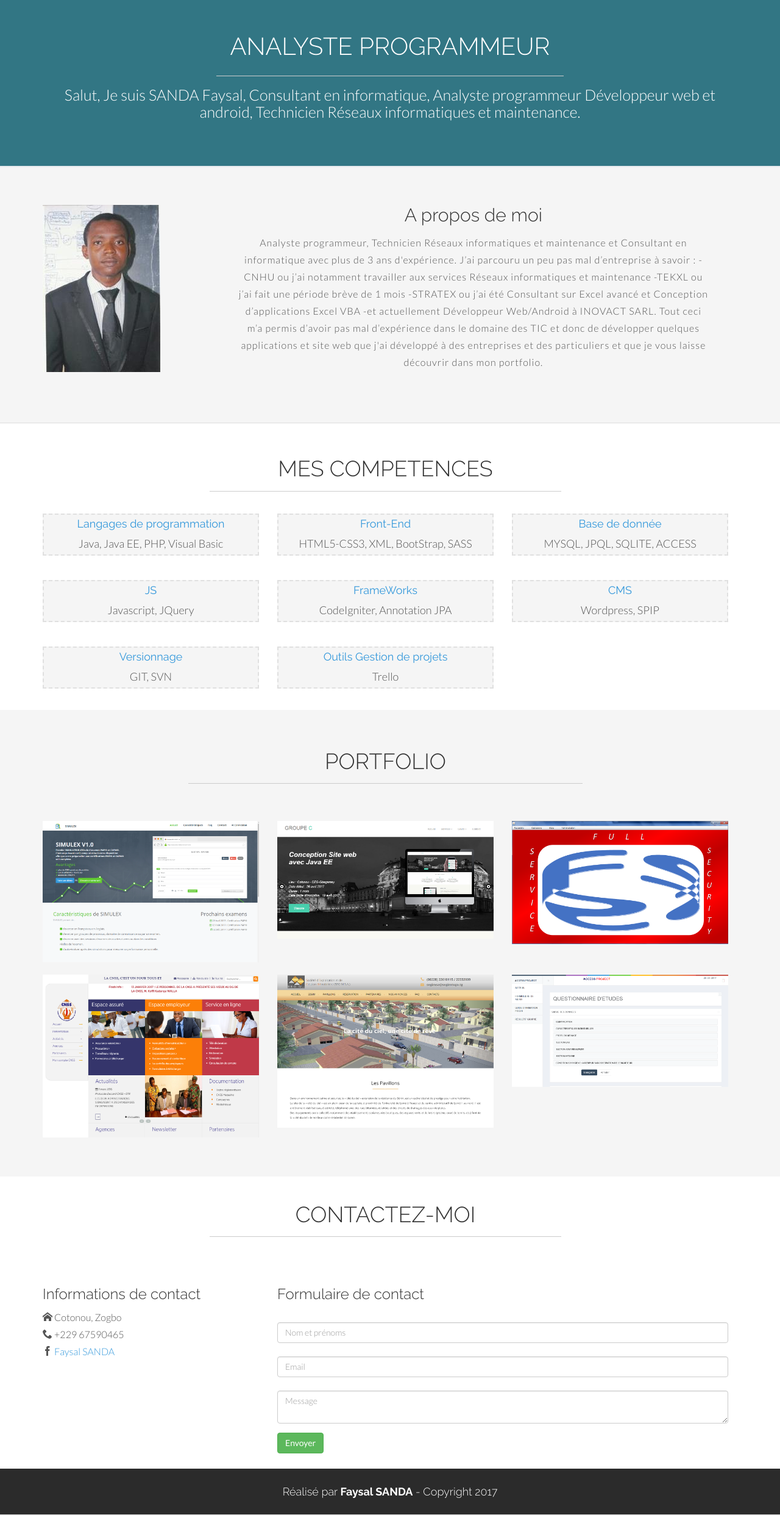
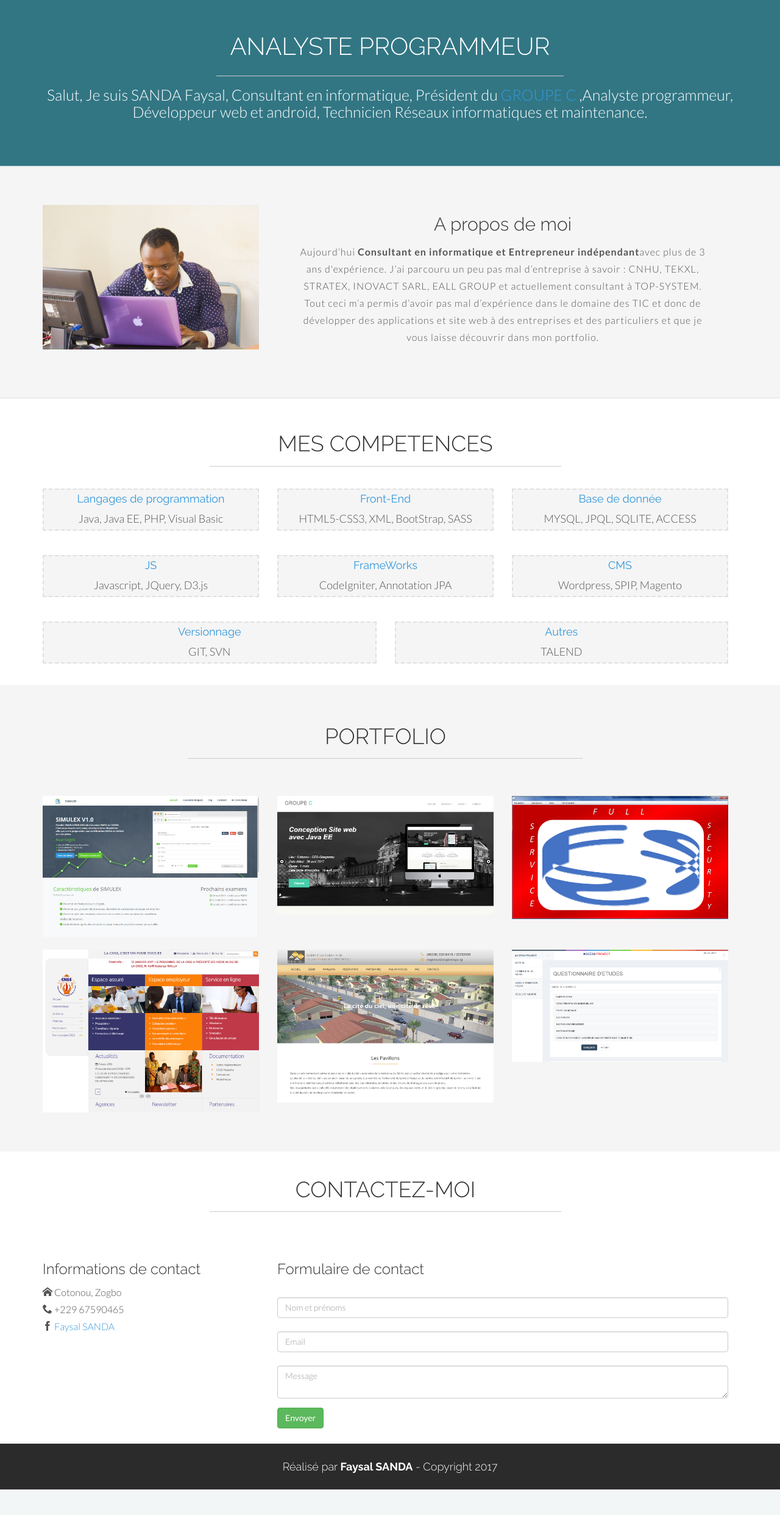
Before and after one commit to faysalluma/faysal, a PHP site: page / in a window 1280 px wide. Shown: the part 51-2535 px from the top of the page at 61% size. After the commit the page ends 2494 px from the top, so only its background shows below. Run offline with PHP 8.4, Linux system fonts and the light colour scheme.

Commit message:
Mise a jour du 26-10-2017

```diff
--- a/index.php
+++ b/index.php
@@ -87,7 +87,7 @@ if(isset($_POST['nomprenoms'])  AND !empty ($_POST['email']) AND !empty ($_POST[
 			<div class="container">
 				<h1 style="padding: 10px;">ANALYSTE PROGRAMMEUR</h1>
 				<hr>
-				<p>Salut, Je suis SANDA Faysal, Consultant en informatique, Analyste programmeur Développeur web et android, Technicien Réseaux informatiques et maintenance.</p>
+				<p>Salut, Je suis SANDA Faysal, Consultant en informatique, Président du <a href="http://groupec.net/" target="_blank" >GROUPE C</a> ,Analyste programmeur, Développeur web et android, Technicien Réseaux informatiques et maintenance.</p>
 			</div><!-- container -->
 		</section><!-- section -->
 
@@ -96,20 +96,16 @@ if(isset($_POST['nomprenoms'])  AND !empty ($_POST['email']) AND !empty ($_POST[
 			<div class="container">
 			<br>
 				<div class="row">
-					<div class="col-lg-3 centered">
-						<img class="img-responsive" src="assets/img/FAYSAL_TOF.jpg" align="">
+					<div class="col-lg-4 centered">
+						<img class="img-responsive" src="assets/img/faysal2.JPG" align="">
 					</div>
-					<div class="col-lg-9" >
+					<div class="col-lg-8" style="margin-top: 15px;">
 						<h2 style="margin: 0px;">A propos de moi</h2>
-						<p>Analyste programmeur, Technicien Réseaux informatiques et maintenance et Consultant en informatique avec plus de 3 ans d'expérience. J’ai parcouru un peu pas mal d’entreprise à savoir :
-						-CNHU ou j’ai notamment travailler  aux services Réseaux informatiques et maintenance
-						-TEKXL ou j’ai fait une période brève de 1 mois
-						-STRATEX ou j’ai été Consultant sur Excel avancé et Conception d’applications Excel VBA
-						-et actuellement Développeur Web/Android à INOVACT SARL.
-						Tout ceci m’a permis d’avoir pas mal d’expérience dans le domaine des TIC et donc de développer quelques applications et site web que j'ai développé à des entreprises et des particuliers et que je vous laisse découvrir dans mon portfolio.
+						<p>Aujourd’hui <b>Consultant en informatique et Entrepreneur indépendant</b>avec plus de 3 ans d'expérience. J’ai parcouru un peu pas mal d’entreprise à savoir :
+						CNHU, TEKXL, STRATEX, INOVACT SARL, EALL GROUP et actuellement consultant à TOP-SYSTEM.
+						Tout ceci m’a permis d’avoir pas mal d’expérience dans le domaine des TIC et donc de développer des applications et site web à des entreprises et des particuliers et que je vous laisse découvrir dans mon portfolio.
 						</p>
 					</div>
-
 
 				</div><!-- row -->
 			</div>
@@ -149,7 +145,7 @@ if(isset($_POST['nomprenoms'])  AND !empty ($_POST['email']) AND !empty ($_POST[
 				<div class="col-lg-4">
 				<div class="product_price">
 					 <h4 class="price">JS</h4>
-                     <div class="price-tax">Javascript, JQuery</div>
+                     <div class="price-tax">Javascript, JQuery, D3.js</div>
 				</div>
 				</div>
 
@@ -163,21 +159,21 @@ if(isset($_POST['nomprenoms'])  AND !empty ($_POST['email']) AND !empty ($_POST[
 				<div class="col-lg-4">
 				<div class="product_price">
 					 <h4 class="price">CMS</h4>
-                     <div class="price-tax">Wordpress, SPIP</div>
+                     <div class="price-tax">Wordpress, SPIP, Magento</div>
 				</div>
 				</div>
 
-				<div class="col-lg-4">
+				<div class="col-lg-6">
 				<div class="product_price">
 					 <h4 class="price">Versionnage</h4>
                      <div class="price-tax">GIT, SVN</div>
 				</div>
 				</div>
 
-				<div class="col-lg-4">
+				<div class="col-lg-6">
 				<div class="product_price">
-					 <h4 class="price">Outils Gestion de projets</h4>
-                     <div class="price-tax">Trello</div>
+					 <h4 class="price">Autres</h4>
+                     <div class="price-tax">TALEND </div>
 				</div>
 				</div>
 
@@ -361,7 +357,7 @@ if(isset($_POST['nomprenoms'])  AND !empty ($_POST['email']) AND !empty ($_POST[
 				        <div class="modal-body">
 				          <p><img class="img-responsive" src="assets/img/portfolio/segim-folio2.PNG" alt=""></p>
 				          <p>Site web réalisé à la SEGIM-SA du Togo lui permettant de promouvoir ses parcelles et pavillons en ligne.</p>
-				          <p><b><a href="http://www.segimtogo.tg">Visiter le site</a></b></p>
+				          <p><b><a href="http://www.segimtogo.tg/wsgm1601">Visiter le site</a></b></p>
 				        </div>
 				        <div class="modal-footer">
 				          <button type="button" class="btn btn-default" data-dismiss="modal">Fermer</button>
@@ -433,7 +429,7 @@ if(isset($_POST['nomprenoms'])  AND !empty ($_POST['email']) AND !empty ($_POST[
 					<h3>Informations de contact</h3>
 					<p><span class="icon icon-home"></span> Cotonou, Zogbo<br/>
 						<span class="icon icon-phone"></span> +229 67590465 <br/>
-						<span class="icon icon-facebook"></span> <a href="#">Faysal SANDA </a> <br/>
+						<span class="icon icon-facebook"></span> <a href="https://www.facebook.com/faysal.sanda.1" target="_blank">Faysal SANDA </a> <br/>
 					</p>
 				</div><!-- col -->
 
```
Also changed, not shown: assets/img/FAYSAL_TOF.jpg (deleted), assets/img/faysal2.JPG (added), assets/img/header_bg.jpg (deleted).
